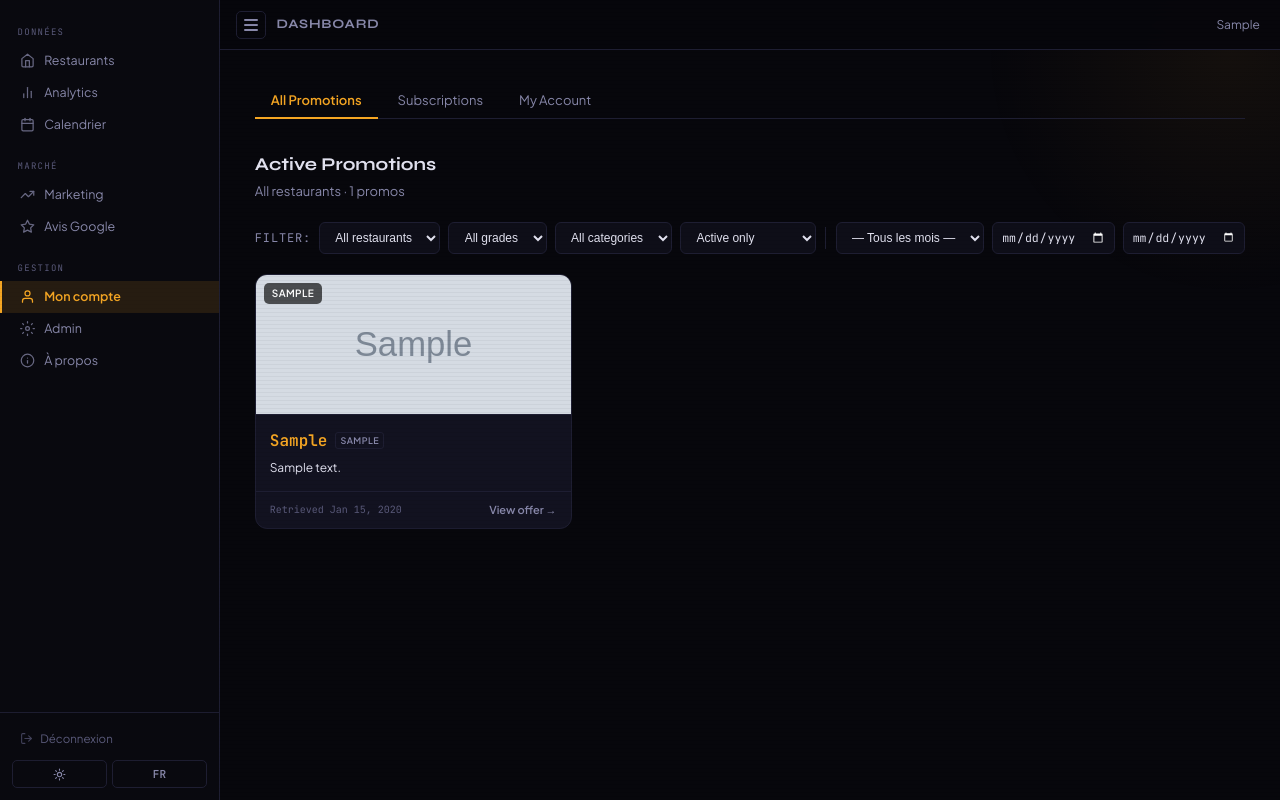
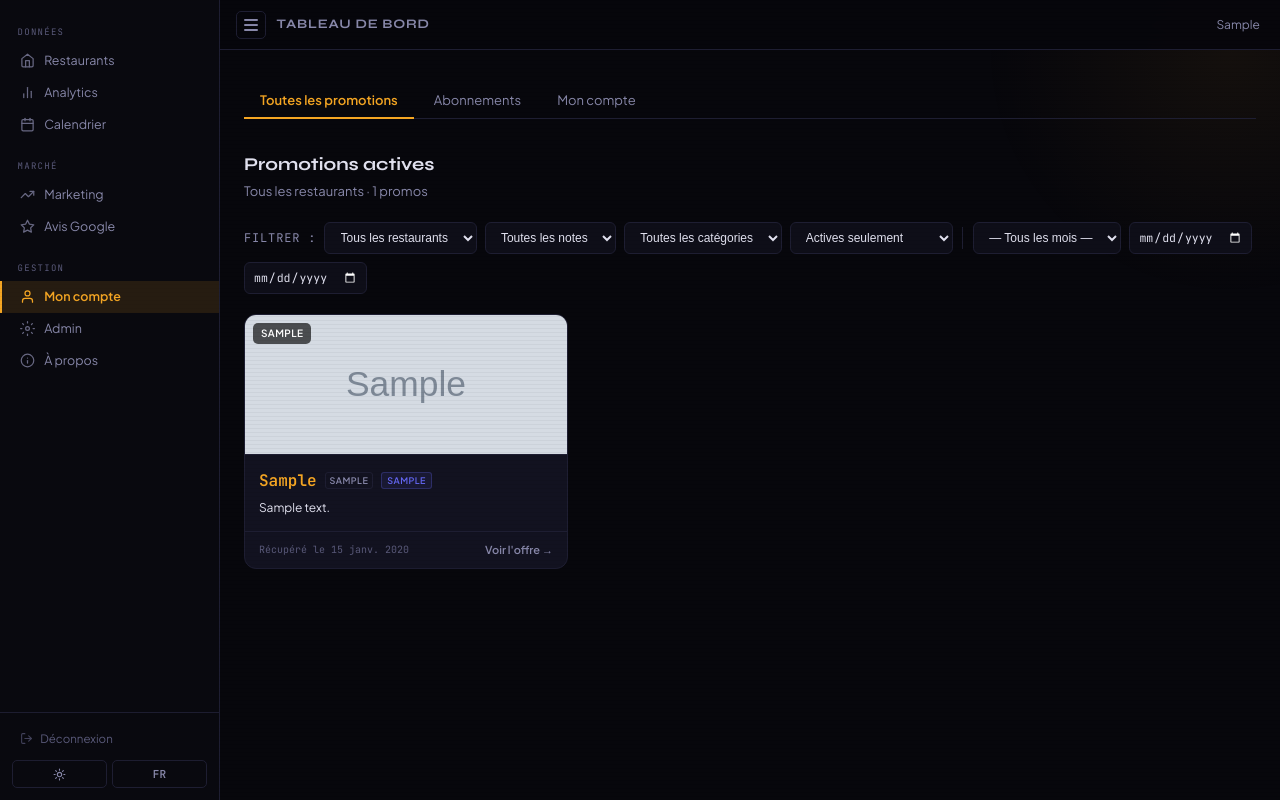
Before and after one commit to AzLeCurieux/8INF309---Stage-projet-I, a Flask app: page /dashboard in a window 1280 px wide. Run offline with Flask 3, Linux system fonts and the light colour scheme; a user stored in the database is signed in; data comes from the database, SQL or seed files in the repository; tables that the repository leaves empty hold one stand-in row (values such as "Sample post"); grey boxes marked "Sample" are stand-in pictures; parts of the project's set-up code (start-up, migrations or seed data) failed here and were passed over.

Commit message:
feat: dashboard bilingue FR/EN strict, tags catégories, tooltips grade
- Séparation complète FR/EN via spans .fr/.en sur tout le texte statique
- Options de select traduites via data-fr/data-en + applyI18nOptions()
- Tags catégorie (card-cat, violet) affichés sur chaque carte promo
- Tooltips natifs sur les badges grade (ex: A+ — Prix < 7$ : deal exceptionnel)
- Fonction t(fr, en) pour les strings JS (messages, dates, liens)
- Re-render des cartes au changement de langue (dates en fr-CA/en-CA)
- Placeholders des inputs traduits dynamiquement

```diff
--- a/templates/dashboard.html
+++ b/templates/dashboard.html
@@ -52,7 +52,7 @@
     .card-img-wrap { height:140px; background:var(--surface); border-bottom:1px solid var(--border); position:relative; overflow:hidden; }
     .card-img { width:100%; height:100%; object-fit:cover; }
     .card-img-placeholder { height:100%; display:flex; align-items:center; justify-content:center; font-size:2rem; opacity:0.1; }
-    .grade-badge { position:absolute; top:8px; right:8px; font-family:'JetBrains Mono',monospace; font-size:11px; font-weight:700; padding:0.2rem 0.45rem; border-radius:4px; backdrop-filter:blur(8px); }
+    .grade-badge { position:absolute; top:8px; right:8px; font-family:'JetBrains Mono',monospace; font-size:11px; font-weight:700; padding:0.2rem 0.45rem; border-radius:4px; backdrop-filter:blur(8px); cursor:help; }
     .g-Ap { background:rgba(16,185,129,0.85); color:#fff; }
     .g-A  { background:rgba(52,211,153,0.85); color:#000; }
     .g-B  { background:rgba(99,102,241,0.85); color:#fff; }
@@ -62,6 +62,7 @@
     .card-body { padding:0.875rem; flex:1; display:flex; flex-direction:column; gap:0.4rem; }
     .card-price { font-family:'JetBrains Mono',monospace; font-size:16px; font-weight:700; color:var(--accent); }
     .card-type { font-size:9px; font-weight:700; color:var(--muted-hi); text-transform:uppercase; letter-spacing:0.05em; border:1px solid var(--border); padding:1px 4px; border-radius:3px; }
+    .card-cat  { font-size:9px; font-weight:700; color:#6366f1; text-transform:uppercase; letter-spacing:0.05em; border:1px solid rgba(99,102,241,0.28); background:rgba(99,102,241,0.09); padding:1px 5px; border-radius:3px; white-space:nowrap; }
     .card-details { font-size:12px; color:var(--text); line-height:1.5; display:-webkit-box; -webkit-line-clamp:3; -webkit-box-orient:vertical; overflow:hidden; }
     .card-footer { margin-top:auto; padding:0.6rem 0.875rem; border-top:1px solid var(--border); display:flex; justify-content:space-between; align-items:center; }
     .scraped-at { font-size:10px; color:var(--muted); font-family:'JetBrains Mono',monospace; }
@@ -102,7 +103,7 @@
     .sub-hint { font-size:11px; color:var(--muted); line-height:1.4; }
 {% endblock %}
 
-{% block page_title %}Dashboard{% endblock %}
+{% block page_title %}<span class="fr">Tableau de bord</span><span class="en">Dashboard</span>{% endblock %}
 
 {% block top_bar_right %}
 <div style="display:flex;align-items:center;gap:0.75rem;">
@@ -117,34 +118,48 @@
 <div class="layout" style="position:relative;z-index:1;">
   {% if not current_user.is_verified %}
   <div class="alert alert-warn">
-    <span>⚠ Your email is not verified.</span>
+    <span>⚠ <span class="fr">Votre courriel n'est pas vérifié.</span><span class="en">Your email is not verified.</span></span>
     <form method="POST" action="/auth/resend-verification" style="margin:0">
-      <button type="submit" class="alert-btn">Resend verification email</button>
+      <button type="submit" class="alert-btn">
+        <span class="fr">Renvoyer l'email de vérification</span>
+        <span class="en">Resend verification email</span>
+      </button>
     </form>
   </div>
   {% endif %}
 
   <div class="tab-bar">
-    <button class="tab-btn active" onclick="switchTab('promos', this)">All Promotions</button>
-    <button class="tab-btn" onclick="switchTab('subscriptions', this)">Subscriptions</button>
-    <button class="tab-btn" onclick="switchTab('account', this)">My Account</button>
+    <button class="tab-btn active" onclick="switchTab('promos', this)">
+      <span class="fr">Toutes les promotions</span><span class="en">All Promotions</span>
+    </button>
+    <button class="tab-btn" onclick="switchTab('subscriptions', this)">
+      <span class="fr">Abonnements</span><span class="en">Subscriptions</span>
+    </button>
+    <button class="tab-btn" onclick="switchTab('account', this)">
+      <span class="fr">Mon compte</span><span class="en">My Account</span>
+    </button>
   </div>
 
-  <!-- PROMOTIONS TAB -->
+  <!-- ONGLET PROMOTIONS -->
   <div id="tab-promos" class="tab-pane active">
     <div class="section-head">
       <div>
-        <div class="section-title">Active Promotions</div>
-        <div class="section-sub">All restaurants · <span id="promo-count">–</span> promos</div>
+        <div class="section-title">
+          <span class="fr">Promotions actives</span><span class="en">Active Promotions</span>
+        </div>
+        <div class="section-sub">
+          <span class="fr">Tous les restaurants</span><span class="en">All restaurants</span>
+          · <span id="promo-count">–</span> promos
+        </div>
       </div>
     </div>
     <div class="promo-filters">
-      <span class="filter-label">Filter:</span>
+      <span class="filter-label"><span class="fr">Filtrer :</span><span class="en">Filter:</span></span>
       <select class="filter-select" id="f-restaurant" onchange="filterPromos()">
-        <option value="">All restaurants</option>
+        <option value="" data-fr="Tous les restaurants" data-en="All restaurants">Tous les restaurants</option>
       </select>
       <select class="filter-select" id="f-grade" onchange="filterPromos()">
-        <option value="">All grades</option>
+        <option value="" data-fr="Toutes les notes" data-en="All grades">Toutes les notes</option>
         <option value="A+">A+</option>
         <option value="A">A</option>
         <option value="B">B</option>
@@ -153,15 +168,15 @@
         <option value="N/A">N/A</option>
       </select>
       <select class="filter-select" id="f-category" onchange="filterPromos()">
-        <option value="">All categories</option>
+        <option value="" data-fr="Toutes les catégories" data-en="All categories">Toutes les catégories</option>
       </select>
       <select class="filter-select" id="f-active" onchange="filterPromos()">
-        <option value="1">Active only</option>
-        <option value="">All (incl. inactive)</option>
+        <option value="1" data-fr="Actives seulement" data-en="Active only">Actives seulement</option>
+        <option value="" data-fr="Toutes (incl. inactives)" data-en="All (incl. inactive)">Toutes (incl. inactives)</option>
       </select>
       <span class="filter-sep"></span>
       <select class="filter-select" id="f-month" onchange="filterPromos()">
-        <option value="">— Mois / Month —</option>
+        <option value=""></option>
       </select>
       <input type="date" id="f-date-from" class="filter-date" title="De / From" onchange="filterPromos()">
       <input type="date" id="f-date-to" class="filter-date" title="Au / To" onchange="filterPromos()">
@@ -171,16 +186,23 @@
       </button>
     </div>
     <div class="promo-grid" id="promo-grid">
-      <div class="no-results">Loading promotions…</div>
+      <div class="no-results">
+        <span class="fr">Chargement des promotions…</span><span class="en">Loading promotions…</span>
+      </div>
     </div>
   </div>
 
-  <!-- SUBSCRIPTIONS TAB -->
+  <!-- ONGLET ABONNEMENTS -->
   <div id="tab-subscriptions" class="tab-pane">
     <div class="section-head">
       <div>
-        <div class="section-title">Restaurant Subscriptions</div>
-        <div class="section-sub">Get notified by email when new promotions are found.</div>
+        <div class="section-title">
+          <span class="fr">Abonnements par restaurant</span><span class="en">Restaurant Subscriptions</span>
+        </div>
+        <div class="section-sub">
+          <span class="fr">Recevez un email quand de nouvelles promotions sont trouvées.</span>
+          <span class="en">Get notified by email when new promotions are found.</span>
+        </div>
       </div>
     </div>
     <div class="rest-sub-list">
@@ -197,79 +219,103 @@
           </label>
         </div>
         <div class="rest-sub-row" id="sub-freq-row-{{ r.id }}" style="{% if not freq %}display:none{% endif %}">
-          <span class="sub-hint">Notification frequency</span>
+          <span class="sub-hint">
+            <span class="fr">Fréquence de notification</span>
+            <span class="en">Notification frequency</span>
+          </span>
           <select class="freq-select" id="sub-freq-{{ r.id }}"
                   onchange="updateFreq({{ r.id }}, this.value)">
-            <option value="instant" {% if freq == 'instant' %}selected{% endif %}>Instant</option>
-            <option value="weekly"  {% if freq == 'weekly' or not freq %}selected{% endif %}>Weekly digest</option>
-            <option value="monthly" {% if freq == 'monthly' %}selected{% endif %}>Monthly digest</option>
+            <option value="instant" {% if freq == 'instant' %}selected{% endif %}
+                    data-fr="Instantané" data-en="Instant">Instantané</option>
+            <option value="weekly"  {% if freq == 'weekly' or not freq %}selected{% endif %}
+                    data-fr="Digest hebdo" data-en="Weekly digest">Digest hebdo</option>
+            <option value="monthly" {% if freq == 'monthly' %}selected{% endif %}
+                    data-fr="Digest mensuel" data-en="Monthly digest">Digest mensuel</option>
           </select>
         </div>
         <span class="inline-msg" id="sub-msg-{{ r.id }}" style="margin-left:0;display:block;"></span>
       </div>
       {% else %}
-      <p style="color:var(--muted-hi);font-size:13px;">No restaurants configured.</p>
+      <p style="color:var(--muted-hi);font-size:13px;">
+        <span class="fr">Aucun restaurant configuré.</span>
+        <span class="en">No restaurants configured.</span>
+      </p>
       {% endfor %}
     </div>
   </div>
 
-  <!-- ACCOUNT TAB -->
+  <!-- ONGLET MON COMPTE -->
   <div id="tab-account" class="tab-pane">
     <div class="section-head">
       <div>
-        <div class="section-title">My Account</div>
+        <div class="section-title">
+          <span class="fr">Mon compte</span><span class="en">My Account</span>
+        </div>
         <div class="section-sub">{{ current_user.email }}</div>
       </div>
     </div>
     <div class="settings-grid">
-      <!-- Profile -->
+      <!-- Profil -->
       <div class="settings-card">
-        <h3>Profile</h3>
+        <h3><span class="fr">Profil</span><span class="en">Profile</span></h3>
         <form id="profile-form">
           <div class="field">
-            <label>First name</label>
+            <label><span class="fr">Prénom</span><span class="en">First name</span></label>
             <input type="text" name="first_name" value="{{ current_user.first_name }}" placeholder="Jane">
           </div>
           <div class="field">
-            <label>Last name</label>
+            <label><span class="fr">Nom de famille</span><span class="en">Last name</span></label>
             <input type="text" name="last_name" value="{{ current_user.last_name }}" placeholder="Doe">
           </div>
           <div class="field">
-            <label>Email</label>
+            <label><span class="fr">Courriel</span><span class="en">Email</span></label>
             <input type="email" value="{{ current_user.email }}" disabled>
           </div>
-          <button type="button" class="btn-save" onclick="saveProfile()">Save</button>
-          <span class="inline-msg" id="profile-msg">Saved!</span>
+          <button type="button" class="btn-save" onclick="saveProfile()">
+            <span class="fr">Enregistrer</span><span class="en">Save</span>
+          </button>
+          <span class="inline-msg" id="profile-msg"></span>
         </form>
       </div>
-      <!-- Password -->
+      <!-- Mot de passe -->
       <div class="settings-card">
-        <h3>Change Password</h3>
+        <h3><span class="fr">Changer de mot de passe</span><span class="en">Change Password</span></h3>
         <form id="pw-form">
           <div class="field">
-            <label>Current password</label>
+            <label><span class="fr">Mot de passe actuel</span><span class="en">Current password</span></label>
             <input type="password" name="current_password" placeholder="••••••••">
           </div>
           <div class="field">
-            <label>New password</label>
-            <input type="password" name="new_password" placeholder="At least 8 characters">
+            <label><span class="fr">Nouveau mot de passe</span><span class="en">New password</span></label>
+            <input type="password" name="new_password"
+                   data-placeholder-fr="8 caractères minimum"
+                   data-placeholder-en="At least 8 characters"
+                   placeholder="8 caractères minimum">
           </div>
           <div class="field">
-            <label>Confirm new password</label>
-            <input type="password" name="new_password2" placeholder="Repeat new password">
+            <label><span class="fr">Confirmer le nouveau mot de passe</span><span class="en">Confirm new password</span></label>
+            <input type="password" name="new_password2"
+                   data-placeholder-fr="Répéter le mot de passe"
+                   data-placeholder-en="Repeat new password"
+                   placeholder="Répéter le mot de passe">
           </div>
-          <button type="button" class="btn-save" onclick="changePassword()">Update password</button>
-          <span class="inline-msg" id="pw-msg" style="color:var(--green)">Updated!</span>
+          <button type="button" class="btn-save" onclick="changePassword()">
+            <span class="fr">Mettre à jour</span><span class="en">Update password</span>
+          </button>
+          <span class="inline-msg" id="pw-msg" style="color:var(--green)"></span>
         </form>
       </div>
-      <!-- Newsletter -->
+      <!-- Infolettre -->
       <div class="settings-card">
         <h3>Newsletter</h3>
         <p style="color:var(--muted-hi);font-size:13px;margin-bottom:1.25rem;">
-          Receive curated promotions and weekly digests by email.
+          <span class="fr">Recevez les meilleures promotions et résumés hebdomadaires par courriel.</span>
+          <span class="en">Receive curated promotions and weekly digests by email.</span>
         </p>
         <div class="newsletter-row">
-          <span style="font-size:13px;">Email newsletter</span>
+          <span style="font-size:13px;">
+            <span class="fr">Infolettre par courriel</span><span class="en">Email newsletter</span>
+          </span>
           <label class="toggle-switch">
             <input type="checkbox" id="newsletter-toggle"
                    {% if current_user.newsletter_subscribed %}checked{% endif %}
@@ -277,30 +323,42 @@
             <span class="toggle-slider"></span>
           </label>
         </div>
-        <span class="inline-msg" id="nl-msg" style="margin-left:0;display:block;margin-top:0.5rem;">Saved!</span>
+        <span class="inline-msg" id="nl-msg" style="margin-left:0;display:block;margin-top:0.5rem;"></span>
       </div>
-      <!-- Account info -->
+      <!-- Infos compte -->
       <div class="settings-card">
-        <h3>Account Info</h3>
+        <h3><span class="fr">Informations du compte</span><span class="en">Account Info</span></h3>
         <div style="display:flex;flex-direction:column;gap:0.75rem;">
           <div style="display:flex;justify-content:space-between;font-size:13px;">
-            <span style="color:var(--muted-hi)">Email status</span>
+            <span style="color:var(--muted-hi)">
+              <span class="fr">Statut du courriel</span><span class="en">Email status</span>
+            </span>
             <span style="color:{% if current_user.is_verified %}var(--green){% else %}var(--accent){% endif %}">
-              {% if current_user.is_verified %}Verified{% else %}Unverified{% endif %}
+              {% if current_user.is_verified %}
+                <span class="fr">Vérifié</span><span class="en">Verified</span>
+              {% else %}
+                <span class="fr">Non vérifié</span><span class="en">Unverified</span>
+              {% endif %}
             </span>
           </div>
           <div style="display:flex;justify-content:space-between;font-size:13px;">
-            <span style="color:var(--muted-hi)">Role</span>
+            <span style="color:var(--muted-hi)">
+              <span class="fr">Rôle</span><span class="en">Role</span>
+            </span>
             <span>{{ current_user.role | capitalize }}</span>
           </div>
           <div style="display:flex;justify-content:space-between;font-size:13px;">
-            <span style="color:var(--muted-hi)">Member since</span>
+            <span style="color:var(--muted-hi)">
+              <span class="fr">Membre depuis</span><span class="en">Member since</span>
+            </span>
             <span style="font-family:'JetBrains Mono',monospace;font-size:11px;">
               {{ current_user.created_at.strftime('%b %d, %Y') if current_user.created_at else '—' }}
             </span>
           </div>
           <div style="display:flex;justify-content:space-between;font-size:13px;">
-            <span style="color:var(--muted-hi)">Last login</span>
+            <span style="color:var(--muted-hi)">
+              <span class="fr">Dernière connexion</span><span class="en">Last login</span>
+            </span>
             <span style="font-family:'JetBrains Mono',monospace;font-size:11px;">
               {{ current_user.last_login.strftime('%b %d, %Y') if current_user.last_login else '—' }}
             </span>
@@ -325,6 +383,22 @@ const MONTHS_EN = ['January','February','March','April','May','June','July','Aug
 
 let _allPromos = [];
 
+function isEn() { return document.body.classList.contains('lang-en'); }
+function t(fr, en) { return isEn() ? en : fr; }
+
+function applyI18nOptions() {
+  const en = isEn();
+  document.querySelectorAll('option[data-fr]').forEach(o => {
+    o.textContent = en ? o.dataset.en : o.dataset.fr;
+  });
+  document.querySelectorAll('input[data-placeholder-fr]').forEach(inp => {
+    inp.placeholder = en ? inp.dataset.placeholderEn : inp.dataset.placeholderFr;
+  });
+}
+
+// Run once on load (in case user pref is EN)
+applyI18nOptions();
+
 async function loadPromos() {
   const res = await fetch('/api/promotions');
   const data = await res.json();
@@ -347,11 +421,10 @@ function _populateMonthSelect(promos) {
     if (m.length === 7) seen[m] = true;
   });
   const sorted = Object.keys(seen).sort().reverse();
-  const isEn = document.body.classList.contains('lang-en');
-  const names = isEn ? MONTHS_EN : MONTHS_FR;
+  const names = isEn() ? MONTHS_EN : MONTHS_FR;
   const sel = document.getElementById('f-month');
   const cur = sel.value;
-  sel.innerHTML = `<option value="">${isEn ? '— All months —' : '— Tous les mois —'}</option>`;
+  sel.innerHTML = `<option value="">${t('— Tous les mois —', '— All months —')}</option>`;
   sorted.forEach(m => {
     const [y, mo] = m.split('-');
     const opt = document.createElement('option');
@@ -411,11 +484,15 @@ function clearDateFilters() {
   filterPromos();
 }
 
-// Re-label months on lang toggle
+// Re-label months and options on lang toggle
 const _baseDashLang = window.toggleLang;
 window.toggleLang = function() {
   _baseDashLang && _baseDashLang();
-  if (_allPromos.length) _populateMonthSelect(_allPromos);
+  applyI18nOptions();
+  if (_allPromos.length) {
+    _populateMonthSelect(_allPromos);
+    filterPromos();
+  }
 };
 
 function gradeClass(g) {
@@ -427,28 +504,63 @@ function gradeClass(g) {
   return '';
 }
 
+const GRADE_TIPS = {
+  fr: {
+    'A+': 'A+ — Prix < 7 $ : deal exceptionnel, économie maximale',
+    'A':  'A  — Prix < 12 $ : très bon rapport qualité/prix',
+    'B':  'B  — Prix < 16 $ : bon rapport qualité/prix',
+    'C':  'C  — Prix < 20 $ : rapport qualité/prix correct',
+    'D':  'D  — Prix ≥ 20 $ : faible économie par rapport au marché',
+    'N/A':'N/A — Prix non détecté dans la promotion',
+  },
+  en: {
+    'A+': 'A+ — Price < $7: exceptional deal, maximum savings',
+    'A':  'A  — Price < $12: great value for money',
+    'B':  'B  — Price < $16: good value for money',
+    'C':  'C  — Price < $20: fair value',
+    'D':  'D  — Price ≥ $20: low savings vs market',
+    'N/A':'N/A — No price detected in promotion',
+  }
+};
+
+function gradeTooltip(grade) {
+  const tips = isEn() ? GRADE_TIPS.en : GRADE_TIPS.fr;
+  return tips[grade] || '';
+}
+
 function renderPromos(promos) {
   const grid = document.getElementById('promo-grid');
-  if (!promos.length) { grid.innerHTML = '<div class="no-results">No promotions match your filters.</div>'; return; }
+  if (!promos.length) {
+    grid.innerHTML = `<div class="no-results">${t('Aucune promotion ne correspond à vos filtres.', 'No promotions match your filters.')}</div>`;
+    return;
+  }
+  const locale = isEn() ? 'en-CA' : 'fr-CA';
   grid.innerHTML = promos.map(p => {
     const img = p.image_url && !p.image_url.includes('placehold')
       ? `<img class="card-img" src="${p.image_url}" loading="lazy" onerror="this.style.display='none'">`
       : `<div class="card-img-placeholder">🍗</div>`;
     const gc = gradeClass(p.grade);
+    const tip = p.grade ? gradeTooltip(p.grade) : '';
     const scrapedAt = p.last_seen
-      ? 'Retrieved ' + new Date(p.last_seen).toLocaleDateString('en-US',{month:'short',day:'numeric',year:'numeric'})
+      ? t('Récupéré le ', 'Retrieved ') + new Date(p.last_seen).toLocaleDateString(locale, {month:'short', day:'numeric', year:'numeric'})
       : '';
-    const viewLink = p.link ? `<a href="${p.link}" target="_blank" rel="noopener" class="card-link">View offer →</a>` : '<span></span>';
+    const viewLink = p.link
+      ? `<a href="${p.link}" target="_blank" rel="noopener" class="card-link">${t('Voir l\'offre →', 'View offer →')}</a>`
+      : '<span></span>';
+    const catTag = (p.category && p.category !== 'Autre' && p.category !== 'Other')
+      ? `<span class="card-cat">${p.category}</span>`
+      : '';
     return `<div class="promo-card">
       <div class="card-img-wrap">
         ${img}
-        ${p.grade && gc ? `<span class="grade-badge ${gc}">${p.grade}</span>` : ''}
+        ${p.grade && gc ? `<span class="grade-badge ${gc}" title="${tip}">${p.grade}</span>` : ''}
         <span class="rest-tag">${p.restaurant}</span>
       </div>
       <div class="card-body">
         <div style="display:flex;align-items:center;gap:0.5rem;flex-wrap:wrap;">
           ${p.price ? `<span class="card-price">${p.price}</span>` : ''}
           ${p.promo_type ? `<span class="card-type">${p.promo_type}</span>` : ''}
+          ${catTag}
         </div>
         <div class="card-details">${p.promo_details || ''}</div>
       </div>
@@ -468,7 +580,7 @@ async function saveProfile() {
   const res = await fetch('/auth/account/profile', { method:'POST', body:fd });
   const data = await res.json();
   const msg = document.getElementById('profile-msg');
-  msg.textContent = data.ok ? 'Saved!' : 'Error saving.';
+  msg.textContent = data.ok ? t('Enregistré !', 'Saved!') : t('Erreur lors de la sauvegarde.', 'Error saving.');
   msg.style.color = data.ok ? 'var(--green)' : 'var(--red)';
   msg.classList.add('show');
   setTimeout(() => msg.classList.remove('show'), 2500);
@@ -480,7 +592,7 @@ async function changePassword() {
   const res = await fetch('/auth/account/password', { method:'POST', body:fd });
   const data = await res.json();
   const msg = document.getElementById('pw-msg');
-  msg.textContent = data.ok ? 'Updated!' : (data.error || 'Error.');
+  msg.textContent = data.ok ? t('Mis à jour !', 'Updated!') : (data.error || t('Erreur.', 'Error.'));
   msg.style.color = data.ok ? 'var(--green)' : 'var(--red)';
   msg.classList.add('show');
   setTimeout(() => msg.classList.remove('show'), 2500);
@@ -493,7 +605,9 @@ async function toggleNewsletter(el) {
   const res = await fetch('/auth/account/newsletter', { method:'POST', body:fd });
   const data = await res.json();
   const msg = document.getElementById('nl-msg');
-  msg.textContent = data.ok ? (data.subscribed ? 'Subscribed!' : 'Unsubscribed.') : 'Error.';
+  msg.textContent = data.ok
+    ? (data.subscribed ? t('Abonné !', 'Subscribed!') : t('Désabonné.', 'Unsubscribed.'))
+    : t('Erreur.', 'Error.');
   msg.classList.add('show');
   setTimeout(() => msg.classList.remove('show'), 2500);
 }
@@ -510,7 +624,9 @@ async function toggleSub(rid, el) {
   const data = await res.json();
   const msg = document.getElementById('sub-msg-' + rid);
   if (msg) {
-    msg.textContent = data.ok ? (el.checked ? 'Subscribed!' : 'Unsubscribed.') : 'Error.';
+    msg.textContent = data.ok
+      ? (el.checked ? t('Abonné !', 'Subscribed!') : t('Désabonné.', 'Unsubscribed.'))
+      : t('Erreur.', 'Error.');
     msg.style.color = data.ok ? 'var(--green)' : 'var(--red)';
     msg.classList.add('show');
     setTimeout(() => { msg.classList.remove('show'); msg.textContent = ''; }, 2500);
@@ -528,7 +644,7 @@ async function updateFreq(rid, freq) {
   const data = await res.json();
   const msg = document.getElementById('sub-msg-' + rid);
   if (msg) {
-    msg.textContent = data.ok ? 'Saved!' : 'Error.';
+    msg.textContent = data.ok ? t('Enregistré !', 'Saved!') : t('Erreur.', 'Error.');
     msg.style.color = data.ok ? 'var(--green)' : 'var(--red)';
     msg.classList.add('show');
     setTimeout(() => { msg.classList.remove('show'); msg.textContent = ''; }, 2000);
```
